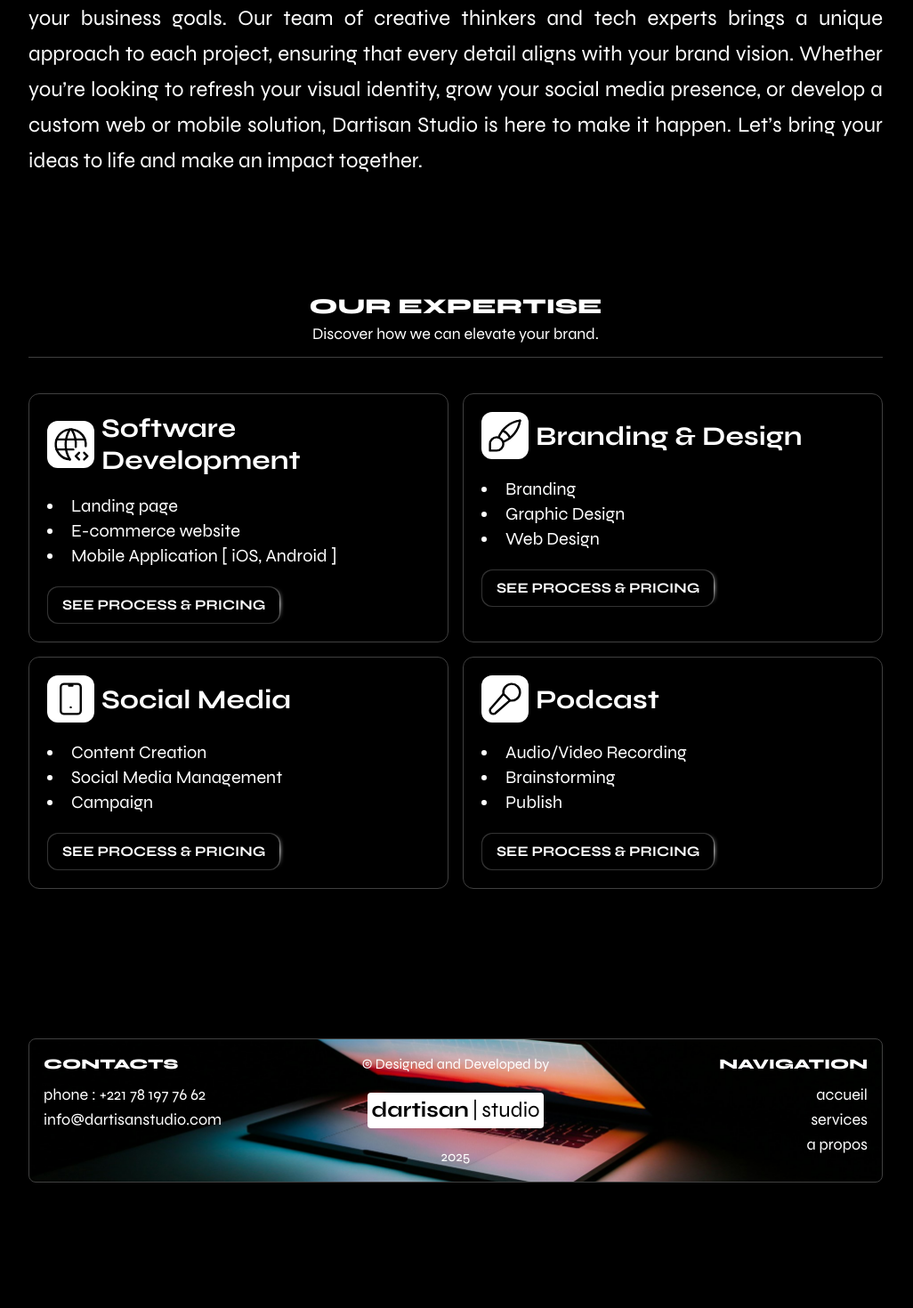
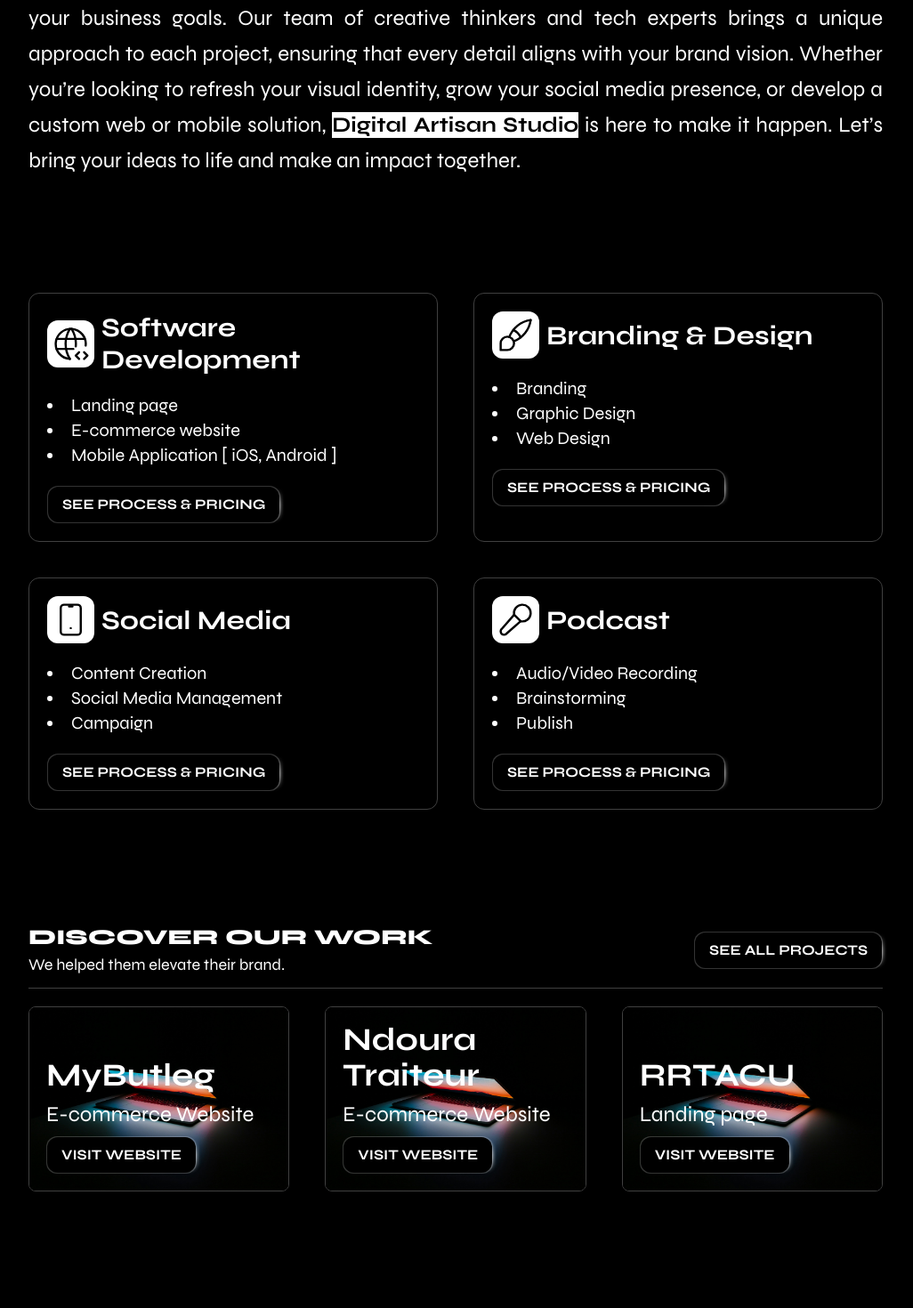
Before and after one commit to noheezybucket/my-agency, a Next.js app: page / in a window 1280 px wide. Shown: the part 1140-2610 px from the top of the page at 89% size, without its empty margins (128-1154 px from the left). Before the commit the page ends 2581 px from the top, so only its background shows below. Built offline with nearby package versions, Linux system fonts and the light colour scheme.

Commit message:
integrating calendly

```diff
--- a/app/page.tsx
+++ b/app/page.tsx
@@ -2,6 +2,7 @@
 import {Hero} from "@/components/Hero";
 import AboutSection from "@/components/about-us/about-section";
 import Services from "@/components/services/Services";
+import Portfolio from "@/components/portfolio/Portfolio";
 
 
 
@@ -12,13 +13,7 @@
           <Hero/>
           <AboutSection/>
           <Services/>
-
-
-          {/*<section >*/}
-          {/*  <div className="mx-auto w-10/12 rounded-lg h-[50vh]">*/}
-          {/*    <h2 className="big-title text-center">Réalisati</h2>*/}
-          {/*  </div>*/}
-          {/*</section>*/}
+          <Portfolio/>
 
           {/*<section >*/}
           {/*  <div className="mx-auto w-10/12 rounded-lg h-[50vh]">*/}
--- a/components/Hero.tsx
+++ b/components/Hero.tsx
@@ -14,7 +14,7 @@
             <div className={'section-width space-y-5'} >
                 <div>
                     <span className={'text-lg'}>WELCOME TO DIGITAL ARTISAN STUDIO</span>
-                    <h1 className={'text-white font-extrabold text-3xl lg:text-6xl'}>
+                    <h1 className={'text-white font-extrabold text-3xl lg:text-6xl xl:text-7xl'}>
                         WE CRAFT IMPACTFUL DIGITAL EXPERIENCES THAT SET BRANDS APART.
                     </h1>
                 </div>
--- a/components/about-us/about-section.tsx
+++ b/components/about-us/about-section.tsx
@@ -13,12 +13,12 @@
                         WE ARE DIGITAL ARTISANS !
                     </h2>
                     <p className={'font-thin text-justify text-lg'}>
-                        Discover how we can elevate your brand.
+                        We can help you elevate your brand.
                     </p>
                 </div>
 
-                <p className={'text2xl lg:text-2xl font-thin lg:leading-10 text-justify'}>
-                    At <b className={'font-bold'}>Digital Artisan Studio</b>, we’re passionate about crafting impactful digital experiences that set
+                <p className={' lg:text-2xl lg:leading-10 text-justify'}>
+                    At <b className={'font-bold bg-white text-black'}>Digital Artisan Studio</b>, we’re passionate about crafting impactful digital experiences that set
                     brands apart.
                     With expertise spanning design, branding, social media management, and web & mobile development,
                     we offer a complete suite of services to help you achieve your business goals. Our team of creative
@@ -26,7 +26,7 @@
                     aligns
                     with your brand vision. Whether you’re looking to refresh your visual identity, grow your social
                     media presence,
-                    or develop a custom web or mobile solution, <b>Dartisan Studio</b> is here to make it happen. Let’s
+                    or develop a custom web or mobile solution, <b className={'font-bold bg-white text-black'}>Digital Artisan Studio</b> is here to make it happen. Let’s
                     bring your ideas to life and make
                     an impact together.
                 </p>
--- /dev/null
+++ b/components/portfolio/Portfolio.tsx
@@ -0,0 +1,88 @@
+import React from 'react';
+import {HoverBorderGradient} from "@/components/ui/hover-gradient-border";
+import Image from "next/image";
+
+import def from "@/public/assets/hero.png"
+
+const projects = [
+    {
+        title:"MyButleg",
+        type: "E-commerce Website",
+        btnText: "Visit Website",
+        btnLink: "https://mybutleg.dev",
+        src: def,
+    },
+    {
+        title:"Ndoura Traiteur",
+        type: "E-commerce Website",
+        btnText: "Visit Website",
+        btnLink: "https://mybutleg.dev",
+        src: def,
+    },
+    {
+        title:"RRTACU",
+        type: "Landing page",
+        btnText: "Visit Website",
+        btnLink: "https://mybutleg.dev",
+        src: def,
+    },
+]
+const Portfolio = () => {
+    return (
+        <section>
+            <div className={'section-width space-y-5'}>
+                <div className={'border-b border-neutral-700 pb-3 flex justify-between items-center'}>
+                    <div>
+                        <h2 className="section-title">
+                            DISCOVER OUR WORK
+                        </h2>
+                        <p className={'font-thin text-justify text-lg'}>
+                            We helped them elevate their brand.
+                        </p>
+                    </div>
+                    <div>
+                        <HoverBorderGradient
+                            containerClassName="rounded-xl border-neutral-500 border-1 "
+                            as="button"
+                            className="dark:bg-black bg-white text-black dark:text-white flex items-center space-x-2 font-bold"
+                        >
+                            SEE ALL PROJECTS
+                        </HoverBorderGradient>
+                    </div>
+                </div>
+
+                <div className={'gap-10 grid lg:grid-cols-3'}>
+                    {
+                        projects.map((project, index) => (
+                            <div className={'flex flex-col gap-10 relative'} key={index} >
+                                <div className={'w-full'}>
+                                    <Image src={project.src} alt={"alt"} width={500} height={500} placeholder={"blur"}
+                                           className={'border rounded-lg border-neutral-700'}/>
+                                </div>
+                                <div className={'space-y-2 absolute bottom-5 left-5'}>
+                                    <h2 className={'font-bold text-4xl'}>{project.title}</h2>
+                                    <h3 className={'text-2xl'}>{project.type}</h3>
+                                    <HoverBorderGradient
+                                        containerClassName="rounded-xl border-neutral-500 border-1 "
+                                        as="button"
+                                        className="uppercase dark:bg-black bg-white text-black dark:text-white flex items-center space-x-2 font-bold"
+                                    >
+                                        {project.btnText}
+                                    </HoverBorderGradient>
+
+                                </div>
+
+                            </div>
+                        ))
+                    }
+
+                </div>
+
+
+            </div>
+
+        </section>
+    );
+};
+
+export default Portfolio;
--- a/components/projects/projects.tsx
+++ /dev/null
@@ -1,11 +0,0 @@
-import React from 'react';
-
-const Projects = () => {
-    return (
-        <section className={'section-width'}>
-
-        </section>
-    );
-};
-
-export default Projects;
--- a/components/services/Services.tsx
+++ b/components/services/Services.tsx
@@ -36,17 +36,17 @@
         <section>
             <div className="section-width rounded-lg  space-y-10 ">
 
-                <div className={'border-b border-neutral-700 pb-3'}>
-                    <h2 className="section-title text-center">
-                        OUR EXPERTISE
-                    </h2>
-                    <p className={'font-thin text-center text-lg'}>
-                        Discover how we can elevate your brand.
+                {/*<div className={'border-b border-neutral-700 pb-3'}>*/}
+                {/*    <h2 className="section-title text-center">*/}
+                {/*        OUR EXPERTISE*/}
+                {/*    </h2>*/}
+                {/*    <p className={'font-thin text-center text-lg'}>*/}
+                {/*        Discover how we can elevate your brand.*/}
 
-                    </p>
-                </div>
+                {/*    </p>*/}
+                {/*</div>*/}
 
-                <div className={'grid lg:grid-cols-2 justify-center  gap-4'}>
+                <div className={'grid lg:grid-cols-2 justify-center  gap-10'}>
                     {
                         services.map((service, index) => (
                             <div key={index} className={`${service.classname} flex p-5 gap-5 z-0`}>
```
